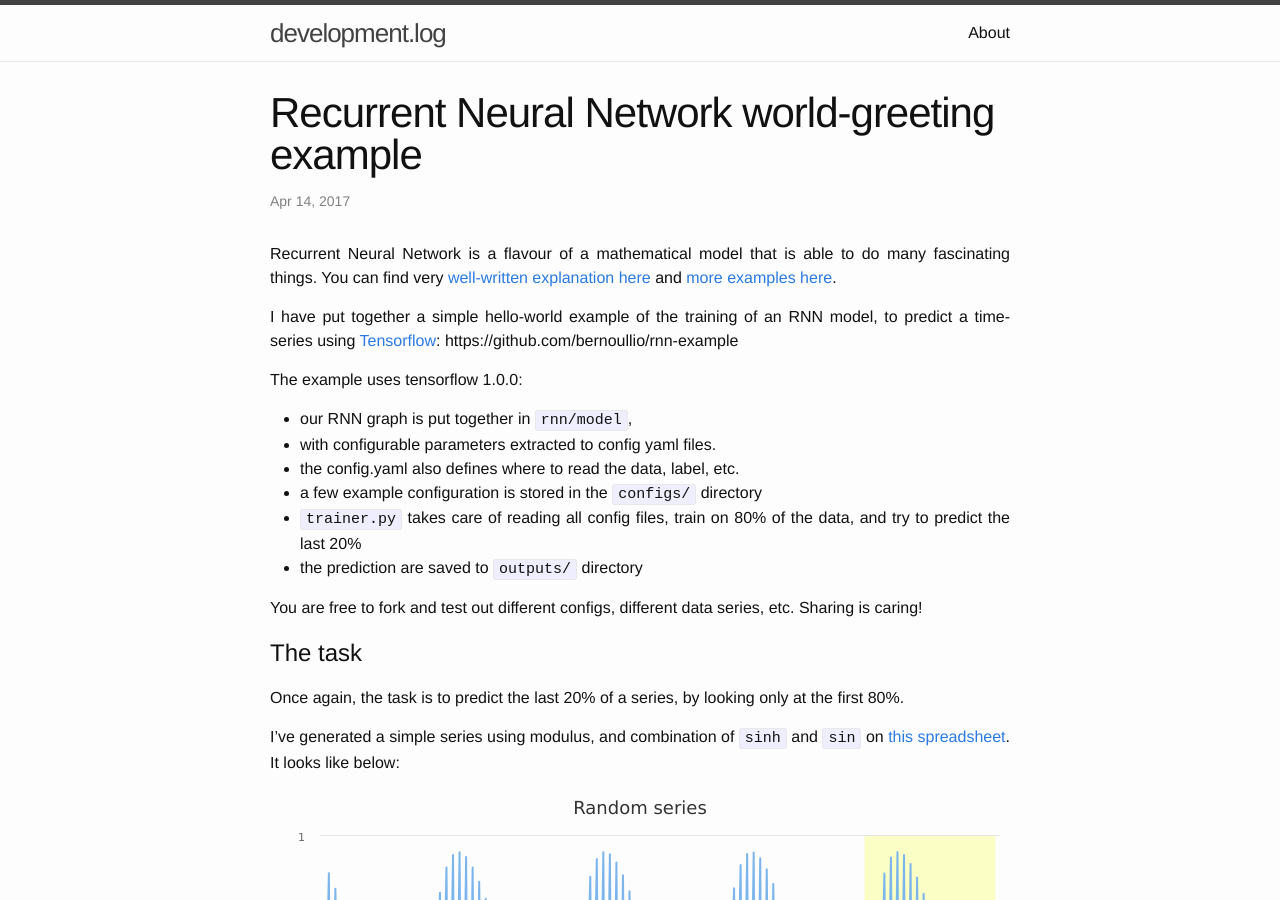
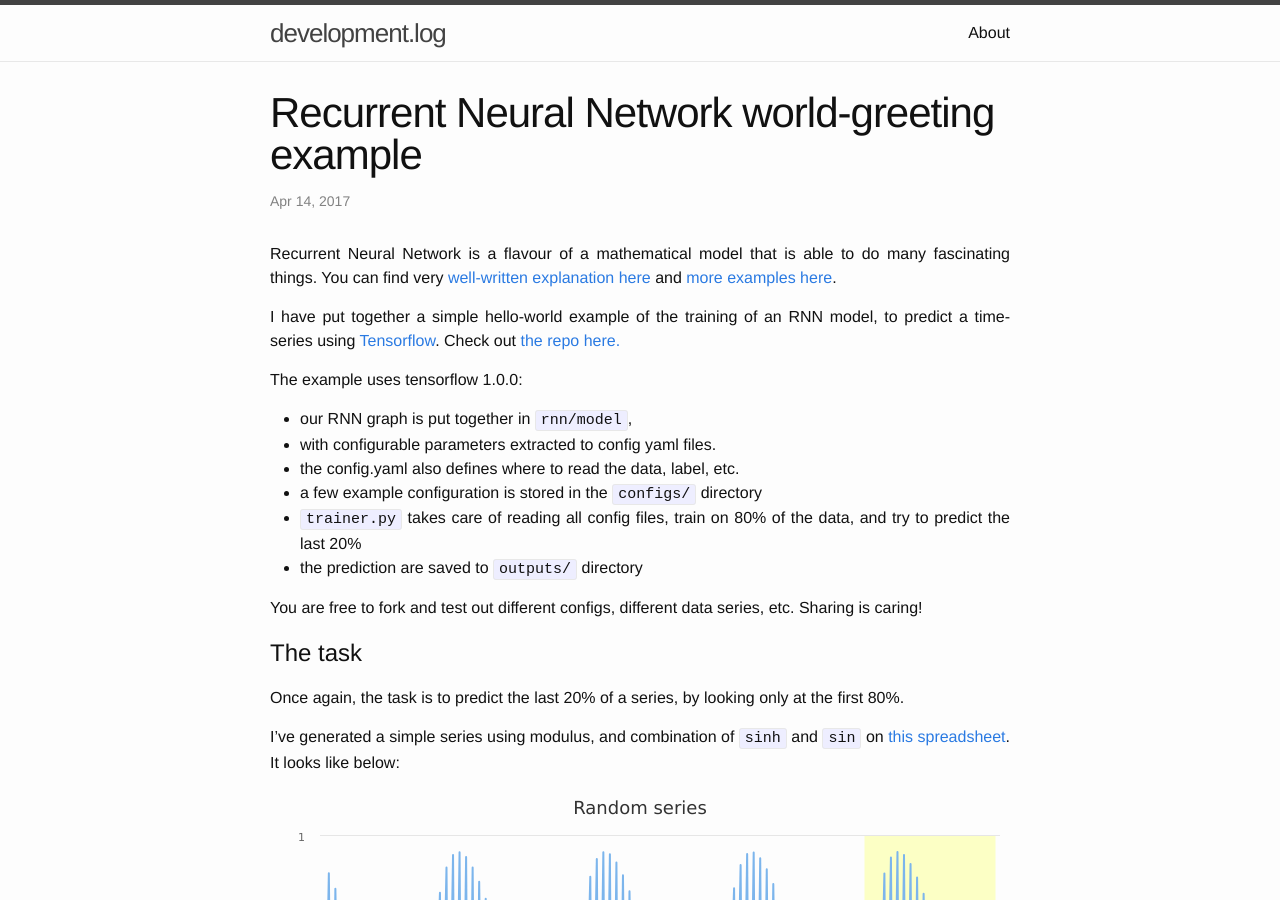
Before and after one commit to keang/keang.github.io, a Jekyll site: the page built from _posts/2017-04-14-rnn-example.markdown, in a window 1280 px wide and 900 px high. Built offline with Jekyll 4.4.1, drawn with Linux system fonts in a browser that asks for light colours; comment, search, counter and statistics services are not loaded.

Commit message:
Add link

```diff
--- a/_posts/2017-04-14-rnn-example.markdown
+++ b/_posts/2017-04-14-rnn-example.markdown
@@ -11,7 +11,7 @@ jsarr:
 Recurrent Neural Network is a flavour of a mathematical model that is able to do many fascinating things.
 You can find very [well-written explanation here](http://colah.github.io/posts/2015-08-Understanding-LSTMs/) and [more examples here](http://karpathy.github.io/2015/05/21/rnn-effectiveness/).
 
-I have put together a simple hello-world example of the training of an RNN model, to predict a time-series using [Tensorflow](https://www.tensorflow.org/): https://github.com/bernoullio/rnn-example
+I have put together a simple hello-world example of the training of an RNN model, to predict a time-series using [Tensorflow](https://www.tensorflow.org/). Check out [the repo here.](https://github.com/bernoullio/rnn-example)
 
 The example uses tensorflow 1.0.0:
 
```
